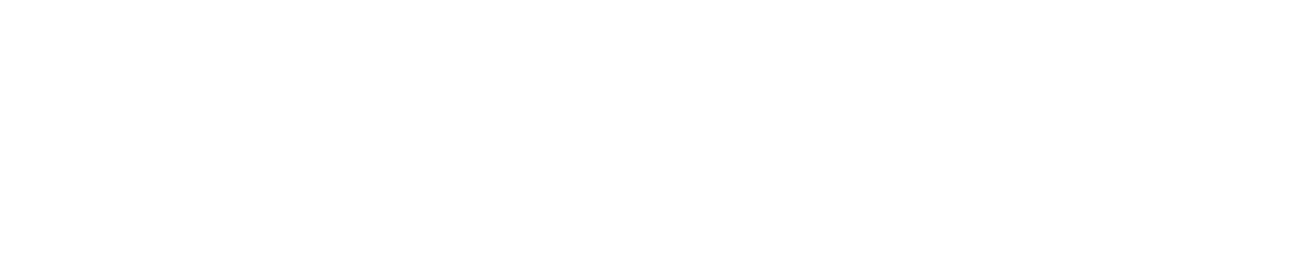
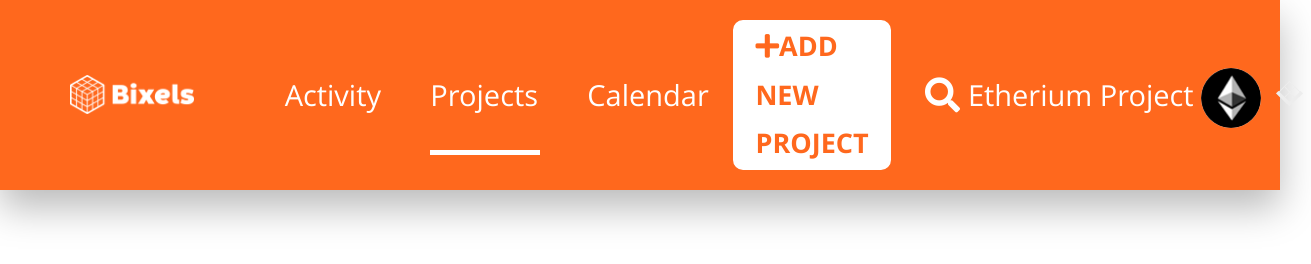
Before and after one commit to mderkach/Bixels, a website: page app/project-page.html in a window 1280 px wide. Shown: the whole page, 1311 px wide, since content can reach past the window. Drawn offline with Linux system fonts and the light colour scheme.

Commit message:
regular header + login markup fix

```diff
--- a/app/project-page.html
+++ b/app/project-page.html
@@ -23,12 +23,54 @@
 	<!-- Custom Browsers Color End -->
 
 	<link rel="stylesheet" href="css/main.min.css">
-
+	<!-- INCLUDE FONT AWESOME -->
+	<link rel="stylesheet" href="https://use.fontawesome.com/releases/v5.5.0/css/all.css" integrity="sha384-B4dIYHKNBt8Bc12p+WXckhzcICo0wtJAoU8YZTY5qE0Id1GSseTk6S+L3BlXeVIU"
+	 crossorigin="anonymous">
+	<!-- INCLUDE FONT AWESOME -->
 </head>
 
 <body>
-
-  	<script src="js/scripts.min.js"></script>
+	<!-- HEADER -->
+	<header class="regular-header">
+		<div class="container">
+			<div class="row">
+				<nav class="p-lg-0 col-12 justify-content-between align-items-center navbar navbar-expand-lg">
+					<a class="p-md-0 col-lg-2 col-4 logo__wrapper" href="#">
+						<img src="./img/logo.png" alt="" class="logo__img img-responsive">
+					</a>
+					<!-- REGULAR NAVBAR -->
+					<div class="p-0 collapse navbar-collapse col-6 d-flex justify-content-between">
+						<div class="navbar-nav main-nav">
+							<a class="nav-item nav-link" href="#">Activity</a>
+							<a class="nav-item nav-link active" href="#">Projects</a>
+							<a class="nav-item nav-link" href="#">Calendar</a>
+						</div>
+						<a href="#" role="button" class="add-project"><i class="fas fa-plus"></i>ADD NEW PROJECT</a>
+					</div>
+					<a href="#" class="offset-1 search"><i class="fas fa-search"></i></a>
+					<div class="p-0 collapse navbar-collapse col-auto d-flex justify-content-end">
+						<ul class="navbar-nav profile__wrapper">
+							<li class="nav-item dropdown">
+								<a class="nav-link dropdown-toggle profile__name" href="#" data-toggle="dropdown" aria-haspopup="true" aria-expanded="false">
+									Etherium Project
+									<img class="profile__avatar" src="./img/default_avatar.jpg" alt="">
+								</a>
+								<div class="dropdown-menu profile__dropdown">
+									<a class="dropdown-item" href="#"><i class="fas fa-user"></i> My profile</a>
+									<a class="dropdown-item" href="#"><i class="fas fa-edit"></i>Account settings</a>
+									<div class="dropdown-divider"></div>
+									<a class="dropdown-item" href="#"><i class="fas fa-sign-out-alt"></i>Log Out</a>
+								</div>
+							</li>
+						</ul>
+					</div>
+					<!-- REGULAR NAVBAR -->
+				</nav>
+			</div>
+		</div>
+	</header>
+	<!-- HEADER -->
+	<script src="js/scripts.min.js"></script>
 
 </body>
 
--- a/app/sass/_components/_buttons.sass
+++ b/app/sass/_components/_buttons.sass
@@ -1,5 +1,8 @@
 @import "vars"
 @import "animation"
+
+button, a
+	transition: all 0.4s
 
 .btn
 	&__login
@@ -189,3 +192,23 @@
 		color: #fff
 	+media-breakpoint-down(xs)
 		font-size: 0.8em
+
+.add-project
+	display: block
+	border-radius: 10px
+	background-color: #fff
+	border: 2px solid #fff
+	color: $accent
+	text-transform: uppercase
+	font: 700 1.5em/1.8 "OpenSans", sans-serif
+	padding: 0 0.741em
+	&:hover
+		border: 2px solid #fff
+		color: #fff
+		background-color: $accent
+		text-decoration: none
+
+.search
+	display: block
+	color: #fff
+	font-size: 35px
--- a/app/sass/_components/_static.sass
+++ b/app/sass/_components/_static.sass
@@ -9,6 +9,9 @@ header
 		padding: $em*1.2 0
 	+media-breakpoint-down(xl)
 		padding: $em 0
+
+.regular-header
+	padding: 1.111em 0
 
 .logo
 	&__wrapper
@@ -23,3 +26,55 @@ header
 			width: 65%
 		+media-breakpoint-down(md)
 			width: 96%
+
+.main-nav
+	.nav
+		&-link
+			position: relative
+			color: #fff
+			font: 400 1.611em/2.357em "OpenSans", sans-serif
+			padding: 0 0.85em !important
+			&.active
+				&:after
+					display: block
+					content: ""
+					position: absolute
+					height: 5px
+					width: 70%
+					background: #fff
+					bottom: -26px
+.profile
+	&__name
+		padding: 0
+		color: #fff
+		font: 400 1.611em/2.357em "OpenSans", sans-serif
+		&:hover
+			color: #fff
+			cursor: pointer
+	&__avatar
+		border-radius: 50%
+		width: 60px
+		height: 60px
+	&__dropdown
+		border: none
+		background: $accent
+		color: #fff
+		left: auto
+		right: 20px
+		top: 92px
+		.dropdown
+			&-item
+				color: #fff
+				&:hover, &:active, &:focus
+					background: $text
+				i
+					margin-right: 1em
+
+.dropdown-toggle
+	&::after
+		background-image: url('../img/icon-dropdown.png')
+		width: 27px
+		height: 26px
+		margin-left: .255em
+		vertical-align: 0
+		border: none
--- a/package.json
+++ b/package.json
@@ -21,5 +21,8 @@
     "gulp-sass": "^4.0.1",
     "gulp-uglify": "^3.0.0",
     "gulp-util": "^3.0.8"
+  },
+  "dependencies": {
+    "@fortawesome/fontawesome-free": "^5.5.0"
   }
 }
```
Also changed, not shown: app/login.html (+3 -3 lines), app/css/main.min.css, app/img/default_avatar.jpg (added), app/img/icon-dropdown.png (added), app/js/scripts.min.js.
